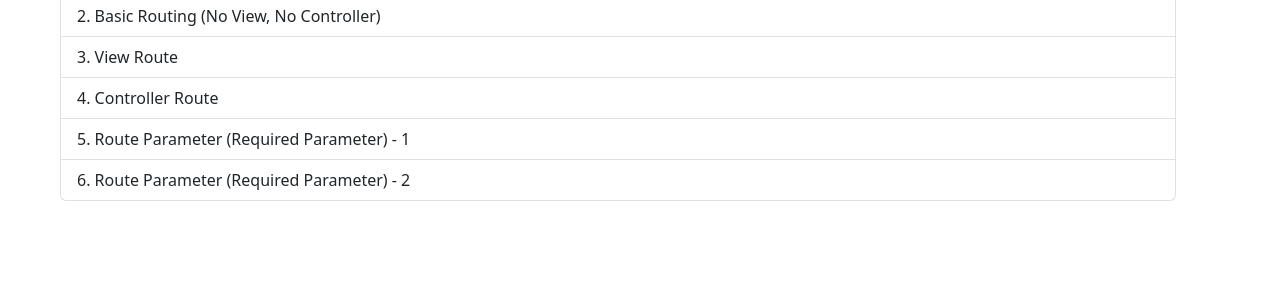
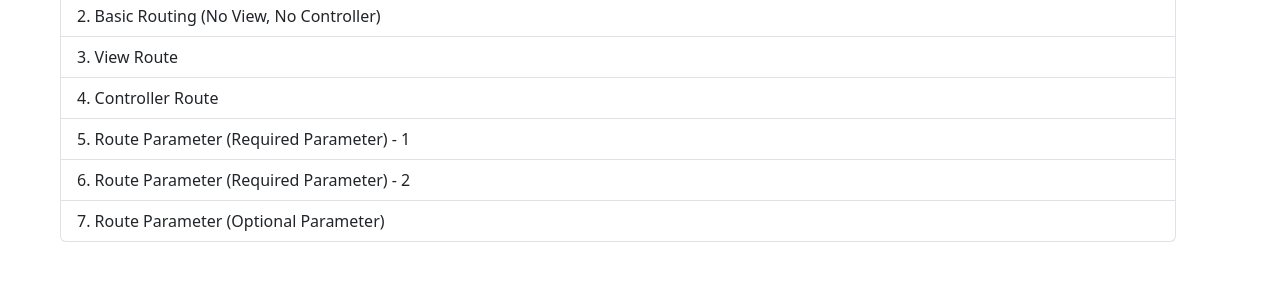
Before and after one commit to yahdee2702/belajar-paw-9, a Laravel app: page /routing in a window 1280 px wide. Shown: the part 166-466 px from the top of the page. Run offline with Laravel 12, Linux system fonts and the light colour scheme; style sheets or scripts are compiled from the project's sources.

Commit message:
feat: 5. Praktik laravel routing; 5.8

```diff
--- a/resources/views/routing.blade.php
+++ b/resources/views/routing.blade.php
@@ -32,6 +32,10 @@
                 Route Parameter (Required Parameter) - 2
             </a>
 
+            <a href="{{ url('/username') }}" class="list-group-item list-group-item-action">
+                Route Parameter (Optional Parameter)
+            </a>
+
         </div>
 
         {{-- Khusus kode program untuk Route Groups di sini --}}
--- a/routes/web.php
+++ b/routes/web.php
@@ -27,3 +27,7 @@ Route::get('/user/{id}', function($id) {
 Route::get('/posts/{post}/comments/{comment}', function($postId, $commentId) {
     return "Post Id: ".$postId.", Comment Id: ".$commentId;
 });
+
+Route::get('username/{name?}', function($name = null) {
+    return 'Username: '.$name;
+});
```
